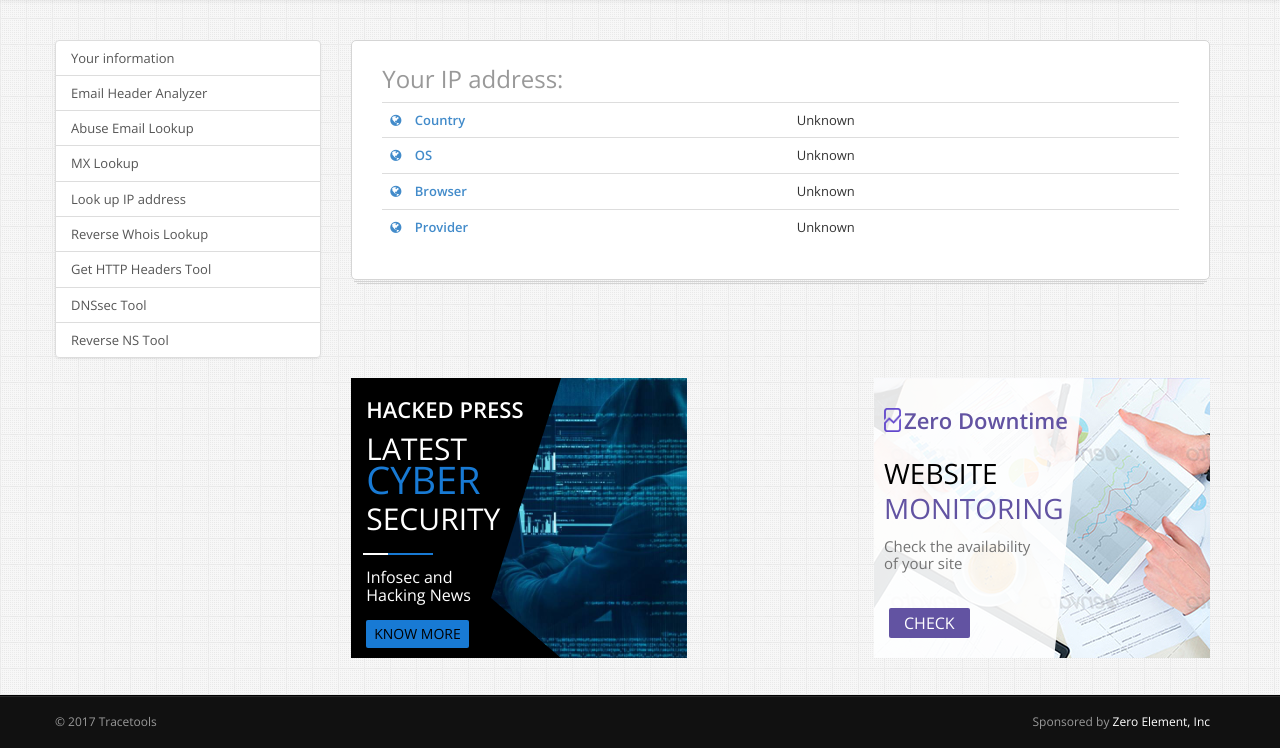
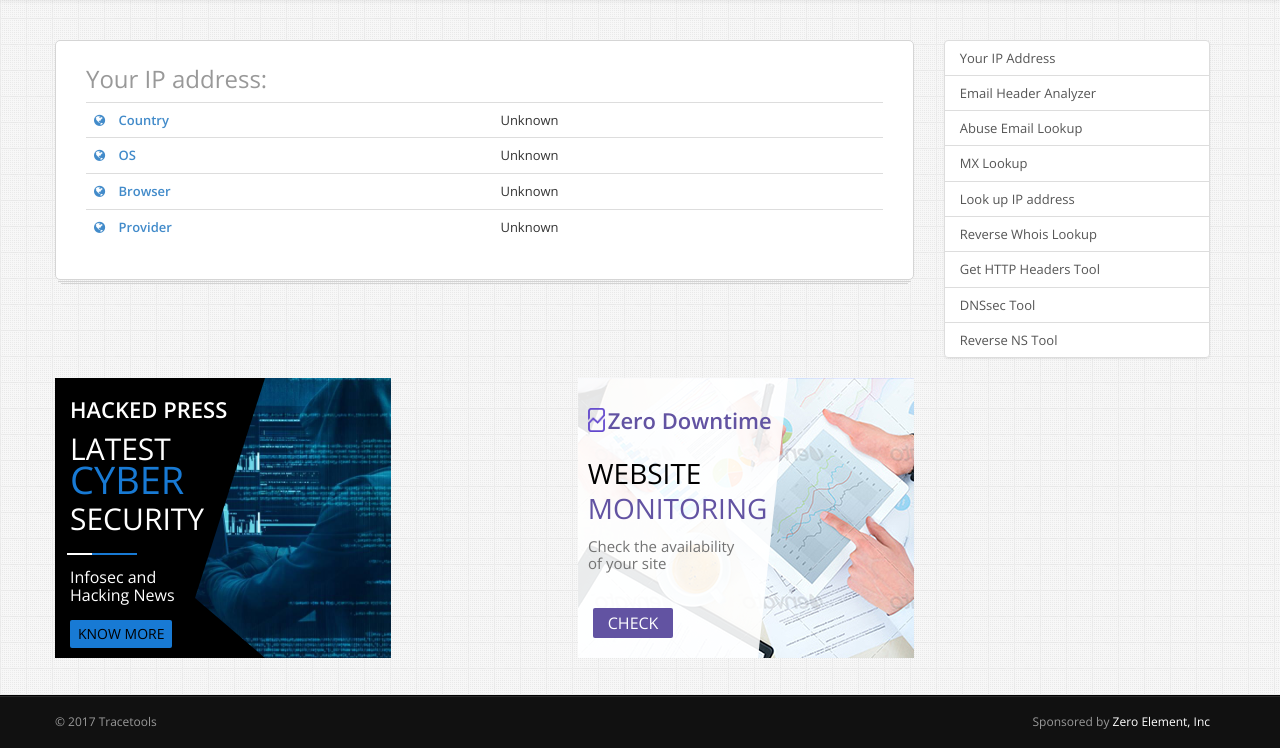
Before and after one commit to 0Element/tracetools, a Django app: template modules/tools/templates/home.html in a window 1280 px wide. Shown: the part 60-808 px from the top of the page. Run offline with Django 3.2, Linux system fonts and the light colour scheme; the template is opened without the code that fills it, so the values that code supplies are empty.

```diff
--- a/modules/tools/templates/banner.html
+++ b/modules/tools/templates/banner.html
@@ -1,4 +1,4 @@
-<div class="col-md-offset-3 col-md-4  col-sm-6 col-xs-12 banner-block-1">
+<div class="col-md-4  col-sm-6 col-xs-12 banner-block-1">
   <a href="{{ HACKED_PRESS_LINK }}" target="_blank" class="banner-link">
     <div class="banner-container">
       <span class="banner-logo">Hacked Press</span>
--- a/modules/tools/templates/index.html
+++ b/modules/tools/templates/index.html
@@ -50,7 +50,7 @@
 
             <li class="{% if request.path == '/' %}active{% endif %}">
               <a href="{% url 'home' %}">
-                <h3 class="menu-titles"><span>Your information</span></h3>
+                <h3 class="menu-titles"><span>Your IP Address</span></h3>
               </a>
             </li>
 
@@ -121,10 +121,13 @@
     <div class="container">
 
       <div class="row">
-        <div class="col-md-3 hidden-sm hidden-xs">
+        <div class="col-md-9 col-sm-12 col-xs-12">
+          {% block content %}{% endblock %}
+        </div>
+            <div class="col-md-3 hidden-sm hidden-xs">
           <div class="list-group">
             <a href="{% url 'home' %}" class="list-group-item {% if request.path == '/' %}active{% endif %}">
-              <h3 class="menu-titles">Your information</h3>
+              <h3 class="menu-titles">Your IP Address</h3>
             </a>
             <a href="{% url 'email-headers' %}" class="list-group-item {% if '/email-headers' in request.path %}active{% endif %}">
               <h3 class="menu-titles">Email Header Analyzer</h3>
@@ -151,10 +154,6 @@
               <h3 class="menu-titles">Reverse NS Tool</h3>
             </a>
           </div>
-        </div>
-
-        <div class="col-md-9 col-sm-12 col-xs-12">
-          {% block content %}{% endblock %}
         </div>
       </div>
       <!-- /row -->
```
